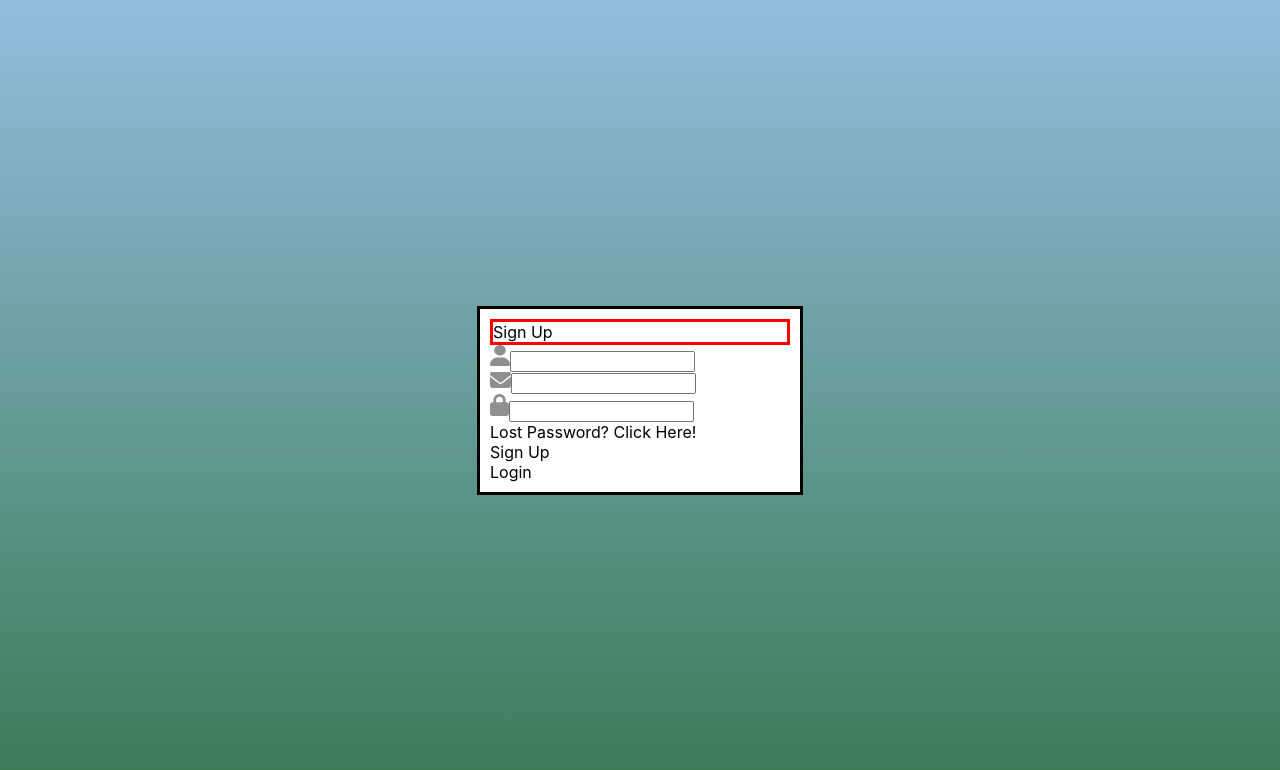
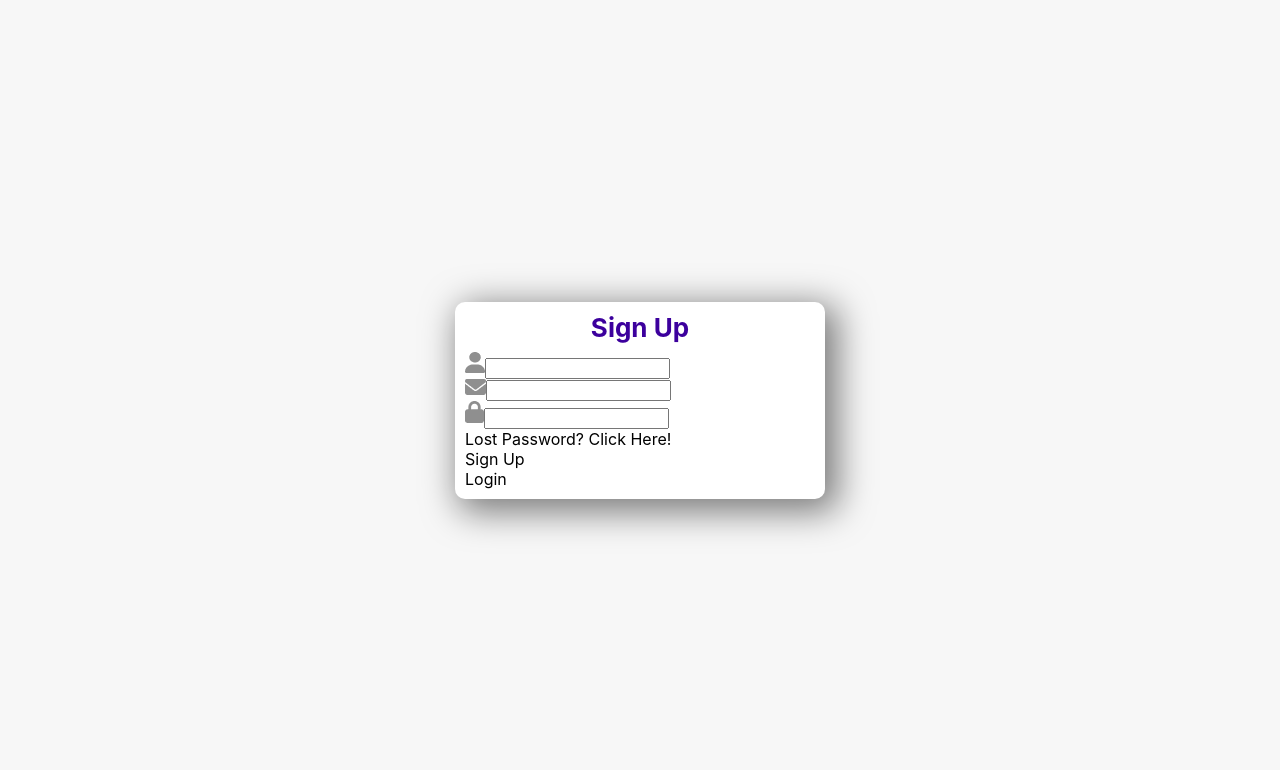
Before and after one commit to orii-blackmark/React-Login-Page, a React (Create React App) app in the folder login-signup/: page / in a window 1280 px wide. Shown: the top 770 px of the page. Built offline with nearby package versions, Linux system fonts and the light colour scheme.

Commit message:
mdified the login page

```diff
--- a/login-signup/src/Components/LoginSignup/LoginSignup.css
+++ b/login-signup/src/Components/LoginSignup/LoginSignup.css
@@ -1,11 +1,22 @@
 .container {
-  border: solid;
-  width: 300px;
+  width: 350px;
   padding: 10px;
+  justify-content: center;
   display: flex;
   flex-direction: column;
   background: #fff;
+  border-radius: 10px;
+  box-shadow: 8px 8px 35px 5px rgba(0,0,0,0.5);
 }
 .header{
-    border: solid red;
+    text-align: center;
+    display: flex;
+    gap: 9px;
+    flex-direction: column;
+    align-items: center;
 }
+.text{
+    color: #3c009d;
+    font-size: 26px;
+    font-weight: 700;
+}
--- a/login-signup/src/index.css
+++ b/login-signup/src/index.css
@@ -6,7 +6,7 @@ body {
   -webkit-font-smoothing: antialiased;
   -moz-osx-font-smoothing: grayscale;
   height: 100vh;
-  background: linear-gradient(#91bedf, #3b7953);
+  background:#f7f7f7;
   display: flex;
   justify-content: center;
   align-items: center;
```
